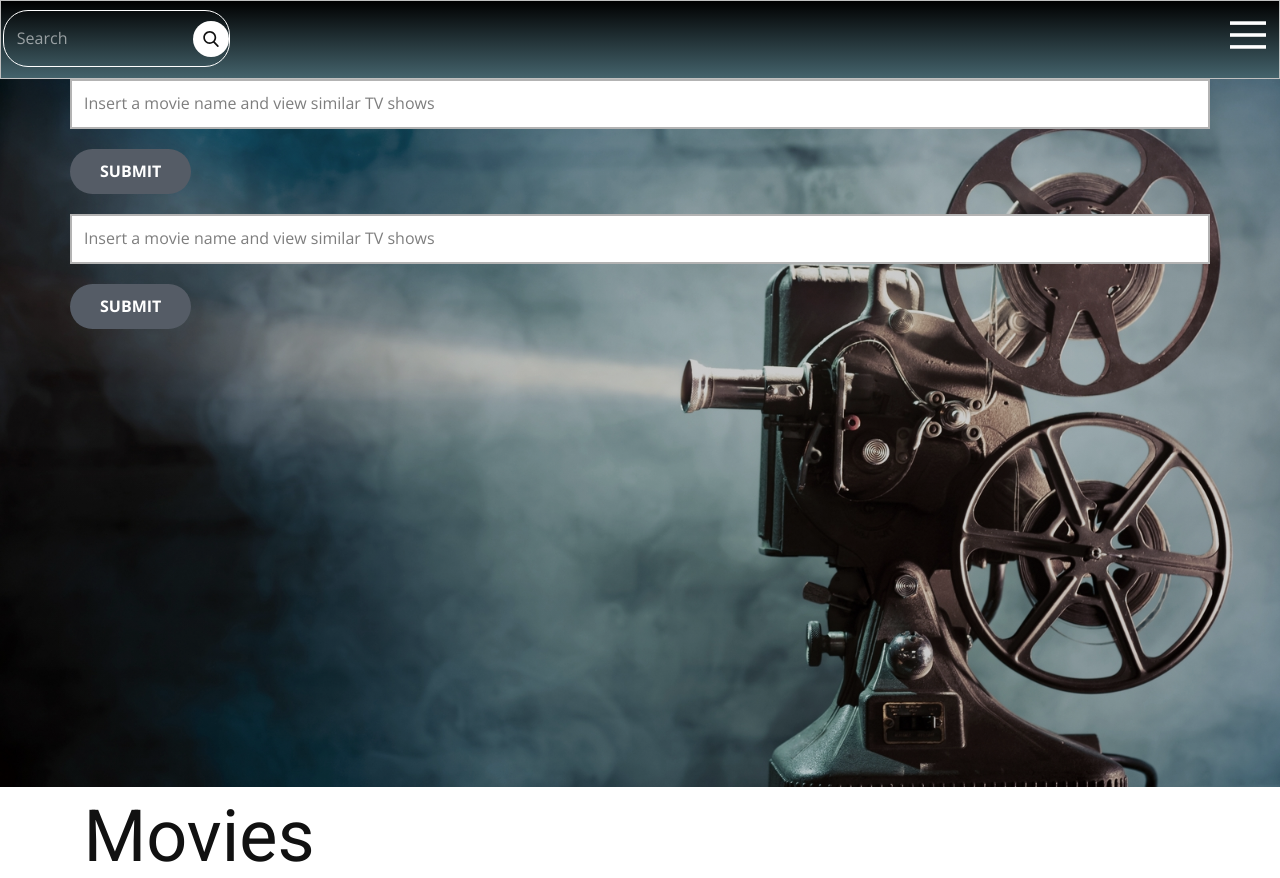
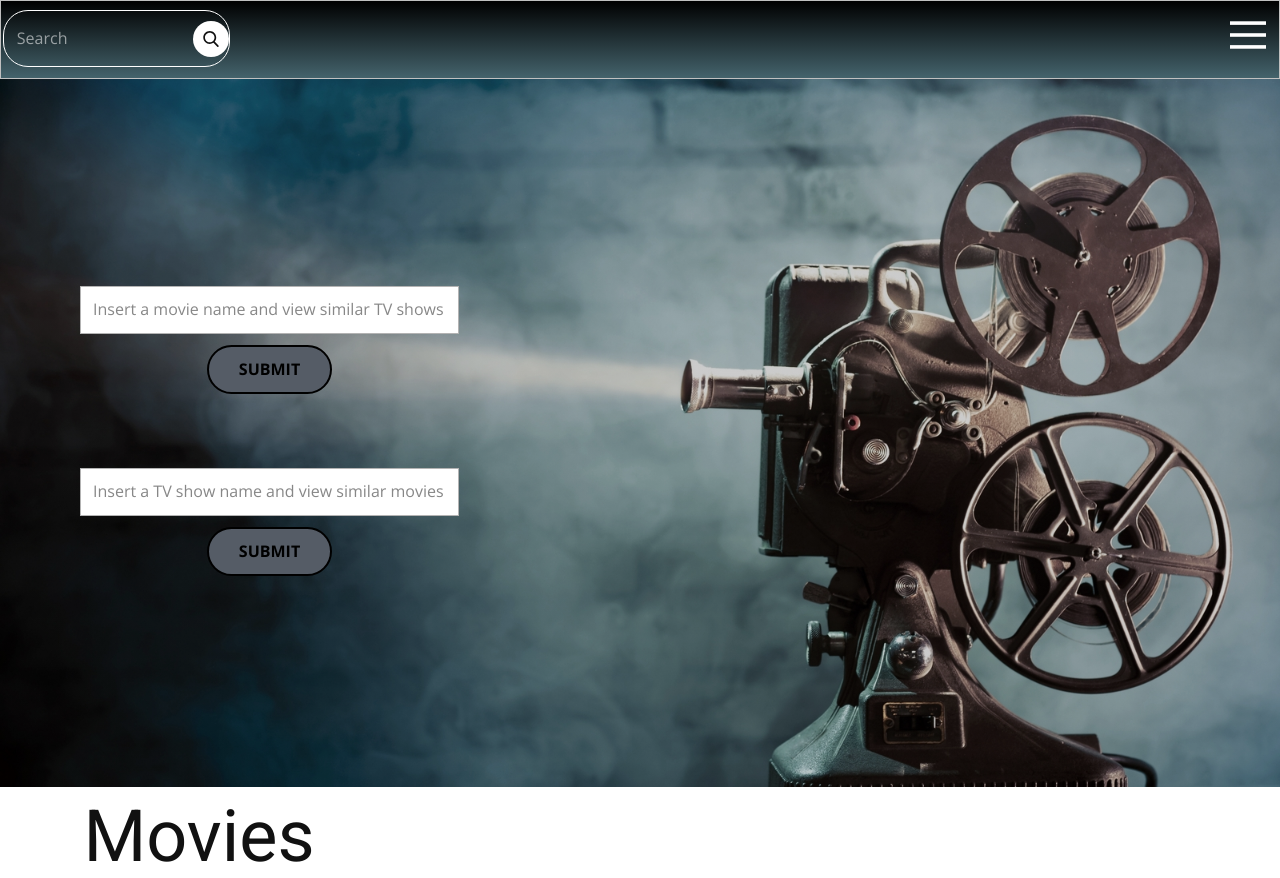
Before and after one commit to yahavzar/DBProject, a Flask app: template SRC/APPLICATION_SOURCE_CODE/templates/Front-Page.html in a window 1280 px wide. Shown: the top 878 px of the page. Run offline with Flask 2, Linux system fonts and the light colour scheme; the template is opened without the code that fills it, so the values that code supplies are empty.

Commit message:
fix Front-Page.html

```diff
--- a/SRC/APPLICATION_SOURCE_CODE/app.py
+++ b/SRC/APPLICATION_SOURCE_CODE/app.py
@@ -21,7 +21,7 @@ def index():
                 print("Movie Title = ", movieTitle)
                 showApiId = search_similar_show(movieTitle)
                 if showApiId == 0:
-                    return render_template("Front-Page.html")
+                    return redirect("/")
                 route = "/tvshow/" + str(showApiId)
                 print("route =",route)
                 return redirect(route, code=302)
@@ -31,7 +31,7 @@ def index():
                 print("Show Title = ", showTitle)
                 movieApiId = search_similar_movie(showTitle)
                 if movieApiId == 0:
-                    return render_template("Front-Page.html")
+                    return redirect("/")
                 route = "/movie/" + str(movieApiId)
                 print("route =", route)
                 return redirect(route, code=302)
@@ -92,8 +92,6 @@ def search_similar_show(title):
     if movieApiId == None:
         return 0
     print("movieApiId = ", movieApiId)
-
-
     sqlQuery = " select distinct countActors.title" \
                " from (SELECT m2.apiId as id, m2.title as title, count(*) as sharedActors from" \
                " Movie as m, Shows as m2, Actors as a, ActorsMovie as am, ActorsShow as am2" \
@@ -167,6 +165,7 @@ def get_show_apiId(title):
         return res['rows'][0][0]
     except sql_executor.NoResultsException:
         return None
+
 @app.route("/Search-Movies-or-TV-Shows")
 def serach_movie_ortv():
     return render_template('Search-Movies-or-TV-Shows.html')
--- a/SRC/APPLICATION_SOURCE_CODE/templates/Front-Page.html
+++ b/SRC/APPLICATION_SOURCE_CODE/templates/Front-Page.html
@@ -131,28 +131,54 @@
 </header>
 <section class="u-align-left u-clearfix u-image u-shading u-section-1" id="carousel_84db">
     <div class="u-clearfix u-sheet u-valign-middle-xs u-sheet-1">
-        <div class="u-clearfix u-custom-html u-custom-html-1">
-            <style></style>
-            <form action ="" method = "POST">
-                <input class="u-border-2 u-border-grey-30 u-input u-input-rectangle u-white"
-                       placeholder="Insert a movie name and view similar TV shows"
-                       type=”text” name=movieTitle value={{request.form.movieTitle | safe}}>
-                <button class="u-border-2 u-border-black u-btn u-btn-round u-btn-submit u-button-style u-hover-black u-palette-5-dark-2
-                   u-radius-44 u-text-black u-text-hov  er-white u-btn-1" type=”submit”> Submit </button>
+        <div class="u-form u-form-1">
+            <form action ="" method = "POST"
+                  class="u-clearfix u-form-custom-backend u-form-spacing-10 u-form-vertical u-inner-form"
+                  style="padding: 10px;" >
+                <div class="u-form-group u-form-name">
+                    <label for="name-a9ba" class="u-form-control-hidden u-label">Name</label>
+                    <input type="text" id="name-a9ba"
+                           class="u-border-1 u-border-grey-30 u-input u-input-rectangle u-white" required=""
+                           placeholder="Insert a movie name and view similar TV shows"
+                    name=movieTitle value={{request.form.movieTitle | safe}}>
+                </div>
+                <div class="u-align-center u-form-group u-form-submit">
+                    <a href="#"
+                       class="u-border-2 u-border-black u-btn u-btn-round u-btn-submit u-button-style u-hover-black u-palette-5-dark-2 u-radius-44 u-text-black u-text-hover-white u-btn-1">Submit</a>
+                    <input type="submit" value="submit" class="u-form-control-hidden">
+                </div>
+                <div class="u-form-send-message u-form-send-success">Thank you! Your message has been sent.</div>
+                <div class="u-form-send-error u-form-send-message">Unable to send your message. Please fix errors then
+                    try again.
+                </div>
+                <input type="hidden" value="" name="recaptchaResponse">
             </form>
         </div>
-     <div class="u-clearfix u-custom-html u-custom-html-1">
-            <style></style>
-            <form action ="" method = "POST">
-                <input class="u-border-2 u-border-grey-30 u-input u-input-rectangle u-white"
-                       placeholder="Insert a movie name and view similar TV shows"
-                       type=”text” name=showTitle value={{request.form.showTitle | safe}}>
-                <button class="u-border-2 u-border-black u-btn u-btn-round u-btn-submit u-button-style u-hover-black u-palette-5-dark-2
-                   u-radius-44 u-text-black u-text-hov  er-white u-btn-1" type=”submit”> Submit </button>
+        <div class="u-form u-form-2">
+            <form action="" method="POST"
+                  class="u-clearfix u-form-custom-backend u-form-spacing-10 u-form-vertical u-inner-form"
+                  style="padding: 10px">
+                <div class="u-form-group u-form-name">
+                    <label for="name-a9ba" class="u-form-control-hidden u-label">Name</label>
+                    <input type="text" placeholder="Insert a TV show name and view similar movies" id="name-a9ba"
+                            class="u-border-1 u-border-grey-30 u-input u-input-rectangle u-white"
+                           required="" name=showTitle value={{request.form.showTitle | safe}}>
+                </div>
+                <div class="u-align-center u-form-group u-form-submit">
+                    <a href="#"
+                       class="u-border-2 u-border-black u-btn u-btn-round u-btn-submit u-button-style u-hover-black u-palette-5-dark-2 u-radius-50 u-text-black u-text-hover-white u-btn-2">Submit</a>
+                    <input type="submit" value="submit" class="u-form-control-hidden">
+                </div>
+                <div class="u-form-send-message u-form-send-success"> Thank you! Your message has been sent.</div>
+                <div class="u-form-send-error u-form-send-message"> Unable to send your message. Please fix errors then
+                    try again.
+                </div>
+                <input type="hidden" value="" name="recaptchaResponse">
             </form>
         </div>
     </div>
 </section>
+
 <section class="u-align-center u-clearfix u-section-2" src="" id="carousel_c244">
     <div class="u-clearfix u-sheet u-sheet-1">
         <h1 class="u-heading-font u-text u-title u-text-1">Movies</h1>
```
